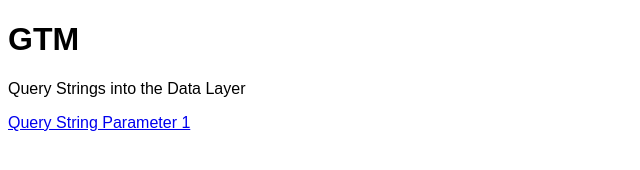
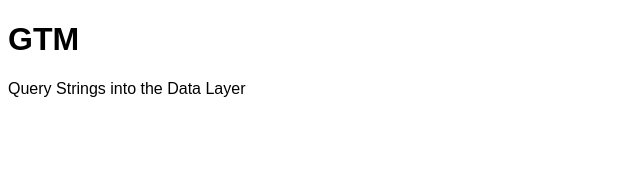
Before and after one commit to fischer1291/fischer1291.github.io, a plain HTML site: page index.html in a window 1280 px wide. Shown: the whole page, without its empty margins (0-640 px from the left). Drawn offline with Linux system fonts and the light colour scheme.

Commit message:
Update index.html

```diff
--- a/index.html
+++ b/index.html
@@ -24,6 +24,5 @@ height="0" width="0" style="display:none;visibility:hidden"></iframe></noscript>
 <!-- End Google Tag Manager (noscript) -->
 <h1>GTM</h1>
 <p>Query Strings into the Data Layer</p>
-<a href="index.html?key1=value1" name="button1">Query String Parameter 1</a>
 </body>
 </html>
```
